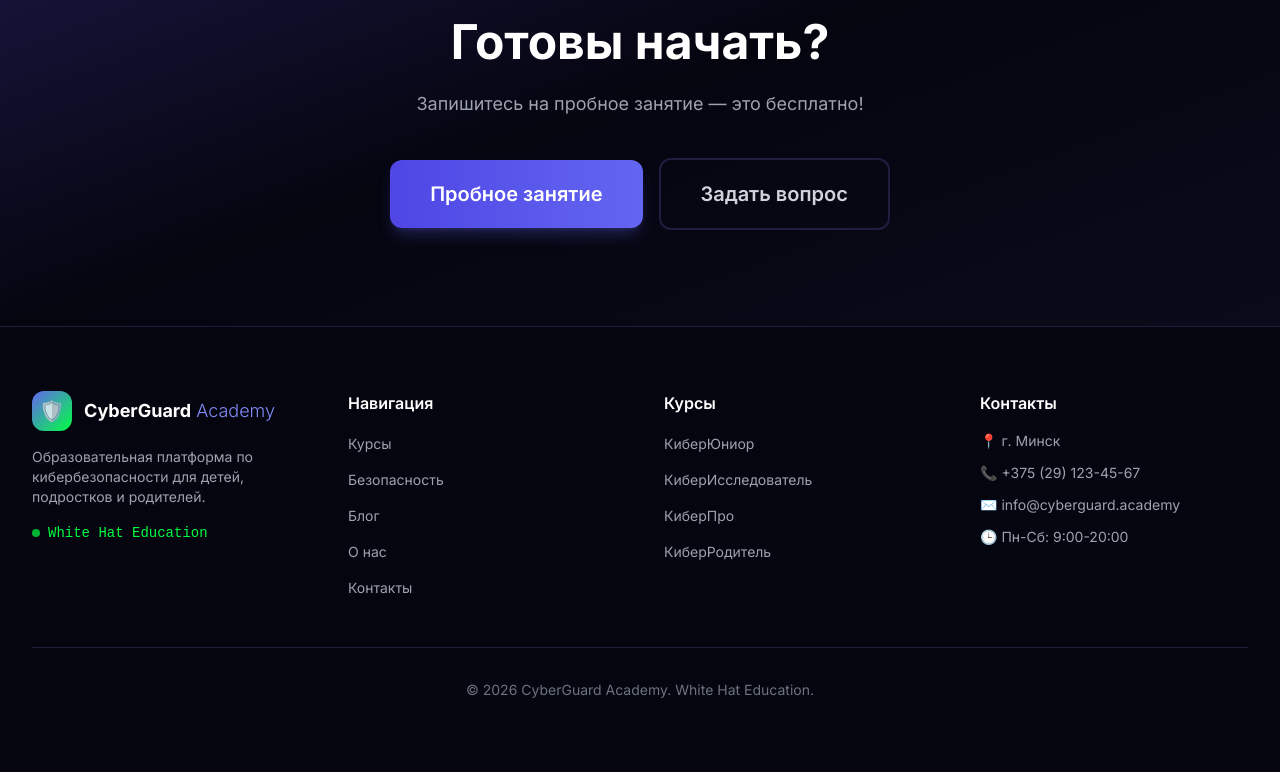
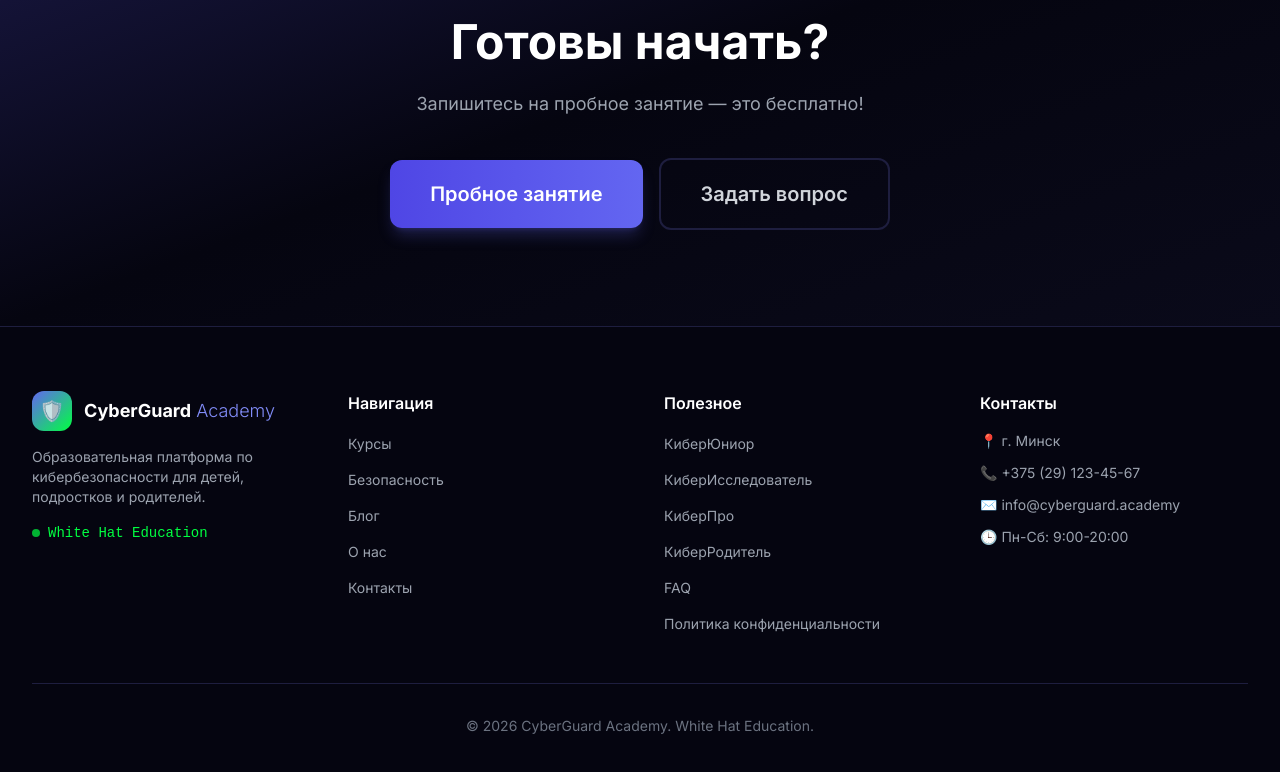
Before and after one commit to mam37bez/cyberguard-academy, a Next.js app: page / in a window 1280 px wide. Shown: the part 4252-5024 px from the top of the page. Built offline with nearby package versions, Linux system fonts and the light colour scheme.

Commit message:
Add FAQ and privacy links to footer

```diff
--- a/src/components/layout/Footer.tsx
+++ b/src/components/layout/Footer.tsx
@@ -59,7 +59,7 @@ export function Footer() {
           </div>
 
           <div>
-            <h3 className="text-white font-semibold mb-4">Курсы</h3>
+            <h3 className="text-white font-semibold mb-4">Полезное</h3>
             <ul className="space-y-3">
               <li>
                 <Link
@@ -93,6 +93,16 @@ export function Footer() {
                   КиберРодитель
                 </Link>
               </li>
+              <li>
+                <Link href="/faq" className="text-gray-400 hover:text-white text-sm">
+                  FAQ
+                </Link>
+              </li>
+              <li>
+                <Link href="/privacy" className="text-gray-400 hover:text-white text-sm">
+                  Политика конфиденциальности
+                </Link>
+              </li>
             </ul>
           </div>
 
@@ -108,7 +118,9 @@ export function Footer() {
         </div>
 
         <div className="mt-12 pt-8 border-t border-cyber-border text-center">
-          <p className="text-gray-500 text-sm">© 2026 CyberGuard Academy. White Hat Education.</p>
+          <p className="text-gray-500 text-sm">
+            © 2026 CyberGuard Academy. White Hat Education.
+          </p>
         </div>
       </div>
     </footer>
```
